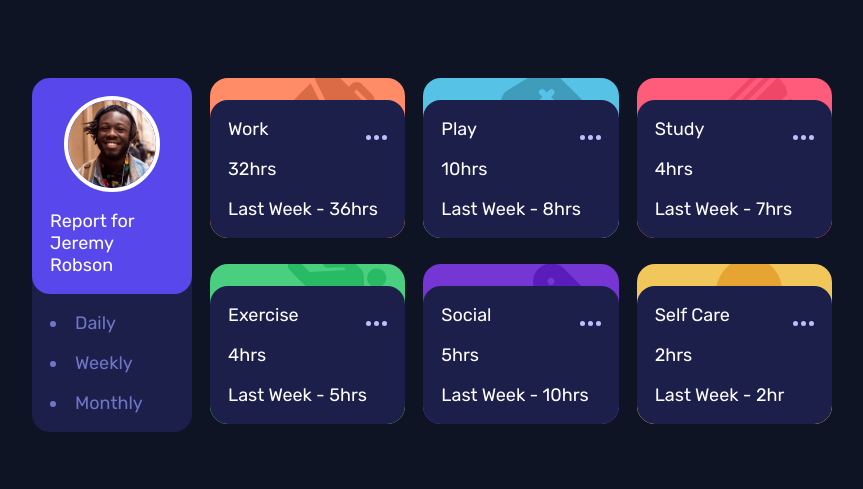
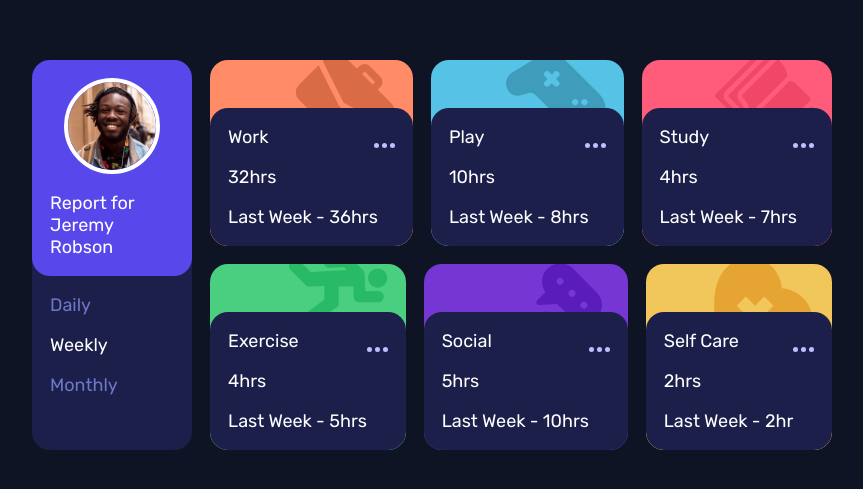
Before and after one commit to harrison-nc/time-tracking-dashboard, a website built with Vite: page index.html in a window 1280 px wide. Shown: the part 145-634 px from the top of the page, without its empty margins (208-1071 px from the left). Built offline with nearby package versions, Linux system fonts and the light colour scheme.

Commit message:
Style selected menu item

```diff
--- a/index.html
+++ b/index.html
@@ -31,7 +31,7 @@
             </figure>
             <menu>
               <li>Daily</li>
-              <li>Weekly</li>
+              <li aria-selected="true">Weekly</li>
               <li>Monthly</li>
             </menu>
           </header>
--- a/reset.css
+++ b/reset.css
@@ -8,3 +8,7 @@
   margin: 0;
   font: inherit;
 }
+
+menu li {
+  list-style: none;
+}
--- a/style.css
+++ b/style.css
@@ -9,6 +9,7 @@
   --clr-green-100: hsl(145, 58%, 55%);
   --clr-orange-100: hsl(43, 84%, 65%);
   --clr-orange-200: hsl(15, 100%, 70%);
+  --clr-white-100: #fff;
 
   /* Neutral Colors */
   --clr-neutral-100: hsl(236, 100%, 87%);
@@ -31,7 +32,7 @@
   font-weight: var(--fw-200);
 
   background-color: var(--clr-neutral-400);
-  color: #fff;
+  color: var(--clr-white-100);
 }
 
 body {
@@ -80,7 +81,7 @@ main {
 
 .primary-header > figure > img {
   height: 96px;
-  border: 4px solid #fff;
+  border: 4px solid var(--clr-white-100);
   border-radius: calc(100% / 2);
 }
 
@@ -98,9 +99,12 @@ main {
   }
 }
 
+.primary-header menu [aria-selected] {
+  color: var(--clr-white-100);
+}
+
 .activity-container {
   --activity-width: 160px;
-  --activity-height: var(--activity-width);
   --activity-padding: var(--padding);
 }
 
@@ -129,10 +133,8 @@ main {
 .activity {
   border-radius: 1rem;
   overflow: hidden;
-  height: var(--activity-height);
   flex-shrink: 0;
   flex-grow: 1;
-  flex-basis: var(--activity-height);
   display: flex;
   flex-direction: column;
 }
```
